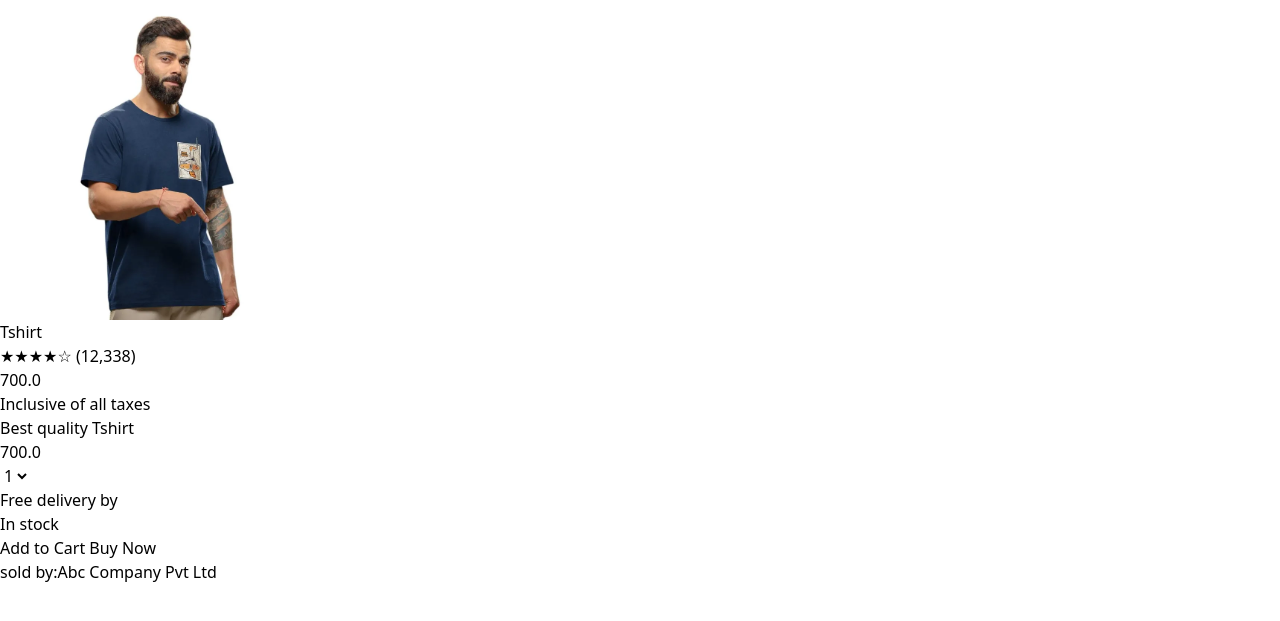
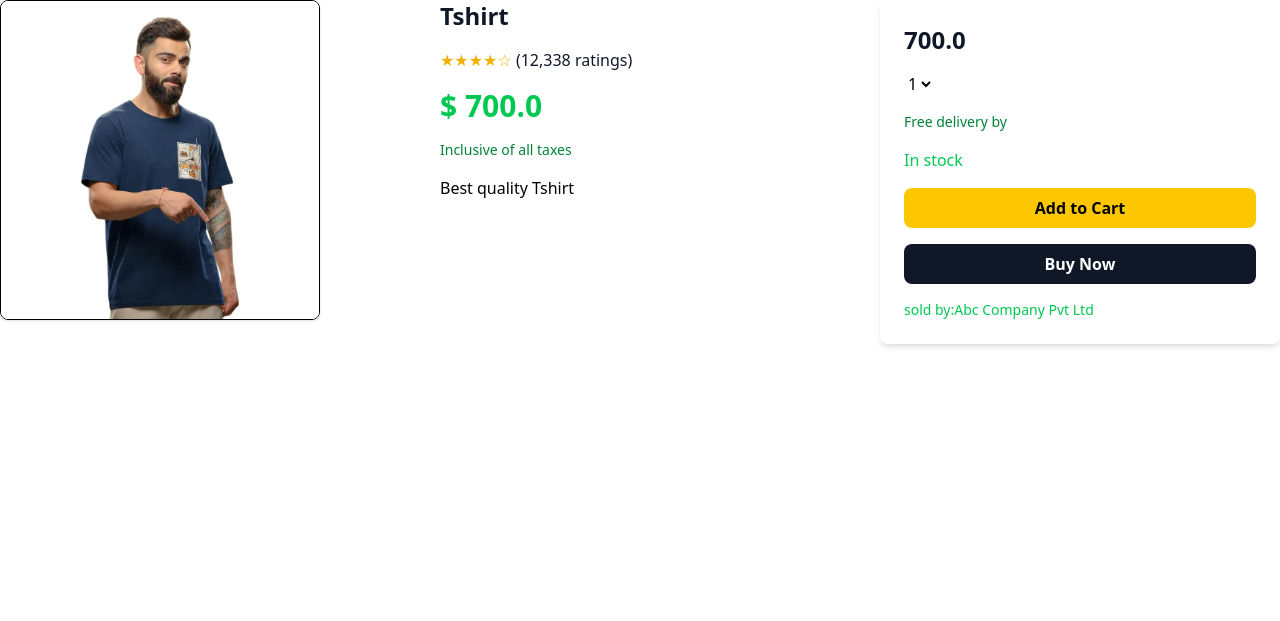
Before and after one commit to rudra786867/E-commerce-using-Django, a Django app: a page that uses myapp/templates/myapp/details.html in a window 1280 px wide. Shown: the top 621 px of the page. Run offline with Django 5.2, Linux system fonts and the light colour scheme; data comes from the database, SQL or seed files in the repository; both versions use the stored data as it was after the commit.

Commit message:
Design details page

```diff
--- a/myapp/templates/myapp/details.html
+++ b/myapp/templates/myapp/details.html
@@ -2,23 +2,23 @@
 
 {% block body %}
 
-<div>
+<div class="max-w-7xl mx-auto grid grid-cols-3 gap-10">
     <div>
-        <img class="w-80 h-80" src="{{product.image.url}}"/>
+        <img class="w-80 h-80 rounded-lg border shadow-sm" src="{{product.image.url}}"/>
     </div>
-    <div>
-        <h1>{{ product.name }}</h1>
-        <div>★★★★☆ (12,338)</div>
-        <p>{{ product.price }}</p>
-        <p>Inclusive of all taxes</p>
+    <div class="col-span-1 space-y-4">
+        <h1 class="text-2xl font-semibold text-gray-900">{{ product.name }}</h1>
+        <div class="text-yellow-500">★★★★☆ <span class="text-gray-900"> (12,338 ratings) </span></div>
+        <p class="text-3xl font-bold text-green-500">$ {{ product.price }}</p>
+        <p class="text-sm text-green-700 font-medium">Inclusive of all taxes</p>
         <ul>
             <li>{{ product.description }}</li>
         </ul>
 
     </div>
 
-    <div>
-        <p>{{ product.price }}</p>
+    <div class="col-span-1 broder rounded-lg p-6 space-y-4 shadow-md">
+        <p class="text-2xl font-semibold text-gray-900">{{ product.price }}</p>
         <div>
             <select name="" id="">
                 <option value="">1</option>
@@ -28,15 +28,15 @@
                 <option value="">5</option>
             </select>
         </div>
-        <p>Free delivery by </p>
+        <p class="text-sm text-green-700">Free delivery by </p>
         {% if product.stock %}
-        <p>In stock</p>
+        <p class="text-green-500">In stock</p>
         {% else %}
-        <p>Out of stock</p>
+        <p class="text-red-500">Out of stock</p>
         {% endif %}
-        <button>Add to Cart</button>
-        <button>Buy Now</button>
-        <p>
+        <button class="w-full bg-yellow-400 text-black font-semibold py-2 rounded-lg">Add to Cart</button>
+        <button class="w-full bg-gray-900 text-white font-semibold py-2 rounded-lg">Buy Now</button>
+        <p class="text-sm text-green-500">
             sold by:Abc Company Pvt Ltd
 
         </p>
```
Also changed, not shown: db.sqlite3.
